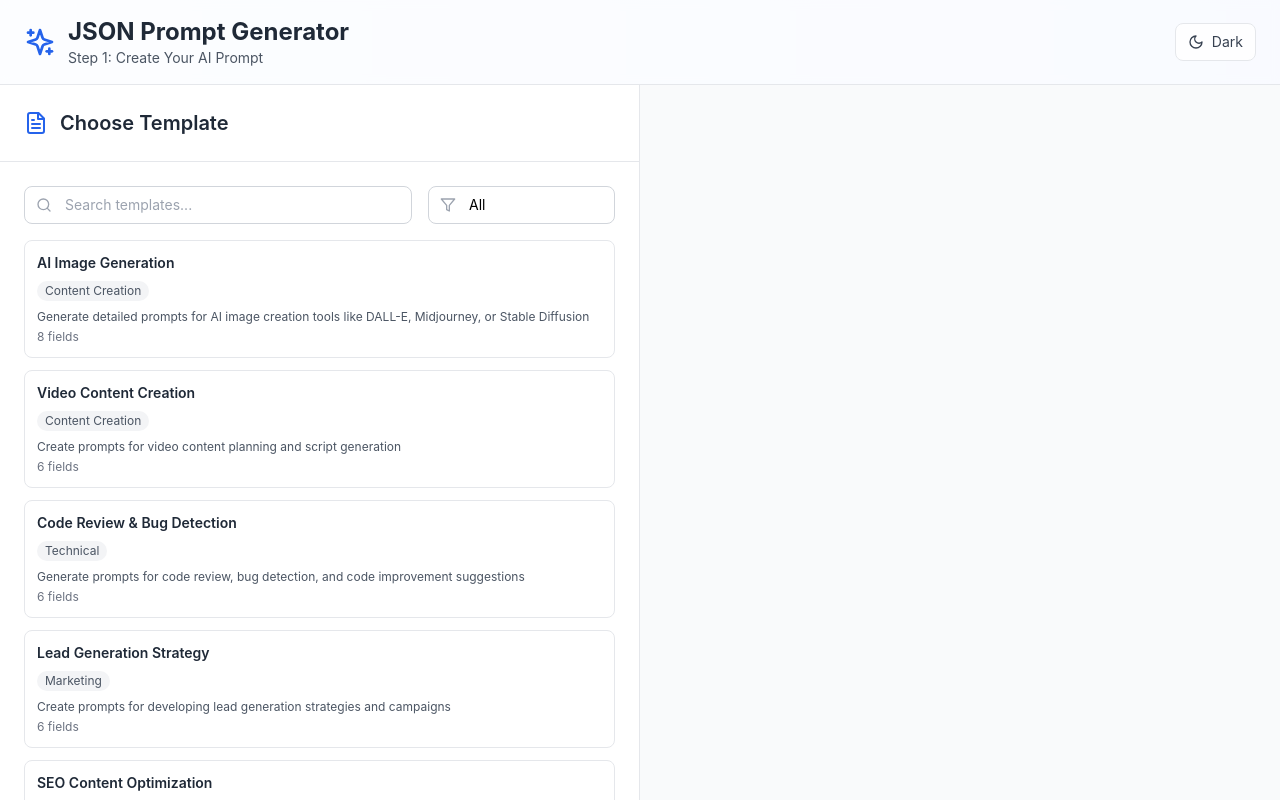
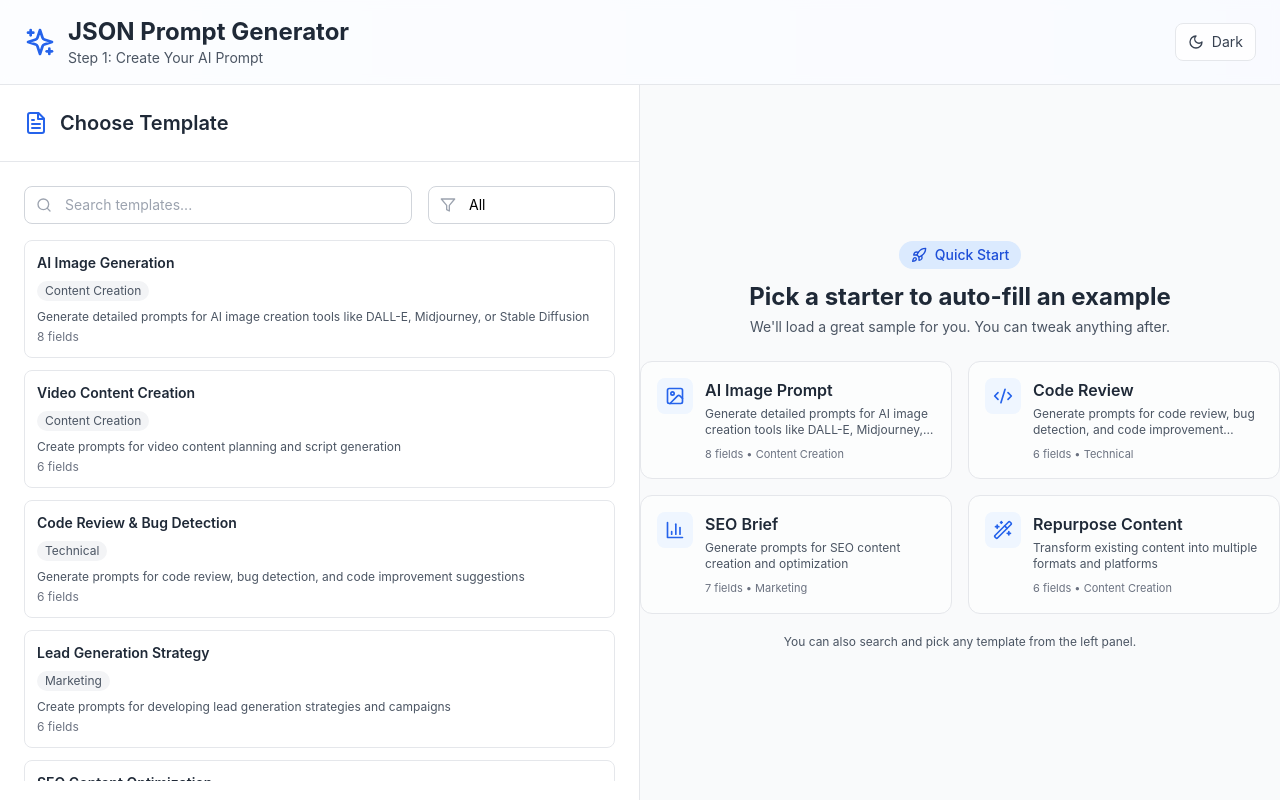
Before and after one commit to himanchalkaushale/Json_Prompt_Generator_Tool, a React (Vite) app: page / in a window 1280 px wide. Shown: the top 800 px of the page. Built offline with nearby package versions, Linux system fonts and the light colour scheme.

Commit message:
fix(layout): finalize InputPage tweaks

```diff
--- a/src/components/Pages/InputPage.jsx
+++ b/src/components/Pages/InputPage.jsx
@@ -325,7 +325,7 @@ const InputPage = () => {
       </div>
 
       {/* Desktop Content - Side by Side Layout */}
-      <div className="hidden lg:flex flex-1 flex-col lg:flex-row overflow-hidden">
+      <div className="hidden lg:flex h-[calc(100vh-80px)] flex-col lg:flex-row overflow-hidden">
         {/* Left Panel - Template Selection */}
         <div className="w-full lg:w-1/2 border-b lg:border-b-0 lg:border-r border-gray-200 dark:border-gray-700 bg-white dark:bg-gray-800 flex flex-col max-h-[50vh] lg:max-h-none">
           <div className="p-3 sm:p-6 border-b border-gray-200 dark:border-gray-700">
```
